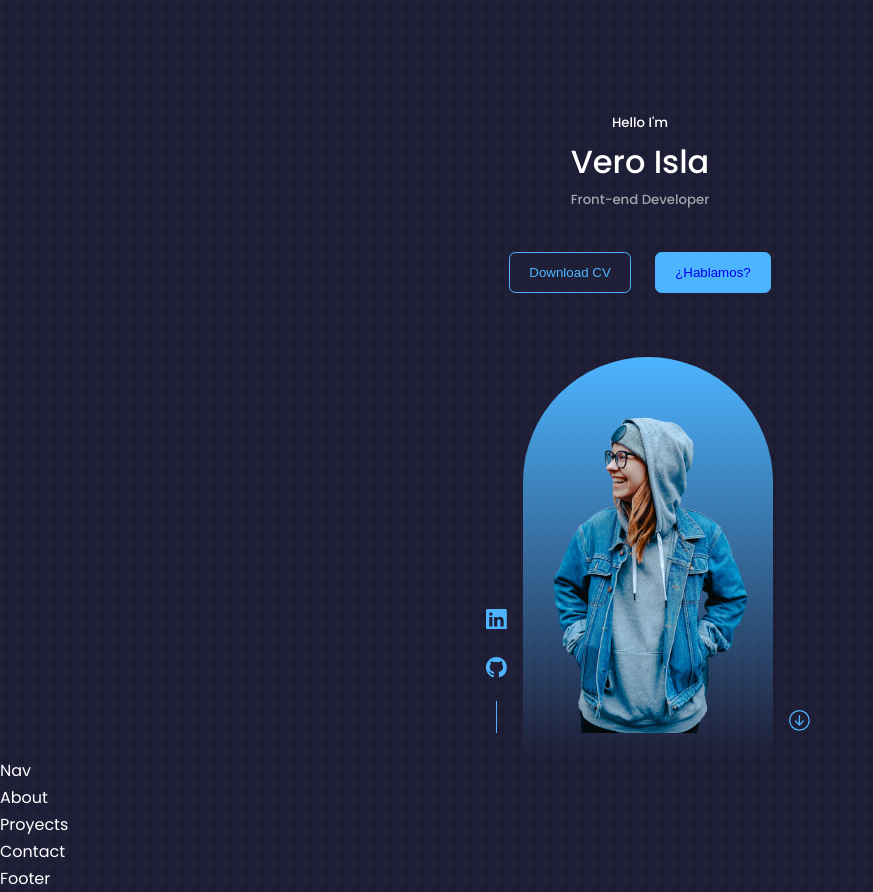
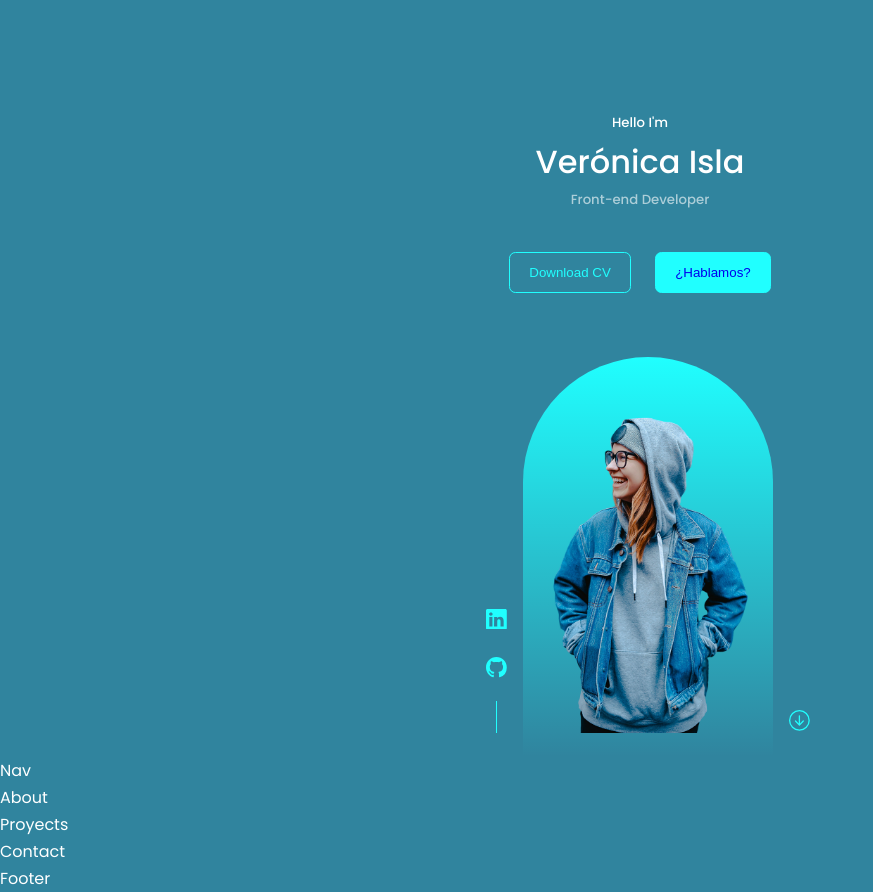
Before and after one commit to veroisla/Portfolio, a React (Create React App) app: page / in a window 1280 px wide. Shown: the whole page, without its empty margins (0-873 px from the left). Built offline with nearby package versions, Linux system fonts and the light colour scheme.

Commit message:
change colors header

```diff
--- a/src/components/Header.js
+++ b/src/components/Header.js
@@ -10,7 +10,7 @@ function Header() {
   return (
     <header className="header">
       <h5>Hello I'm</h5>
-      <h1>Vero Isla</h1>
+      <h1>Verónica Isla</h1>
       <h5 className="text-light">Front-end Developer</h5>
       <div className="header__btn--div">
         <button type="button" className="btn header__btn--cv">
--- a/src/styles/Core/Variables.scss
+++ b/src/styles/Core/Variables.scss
@@ -2,9 +2,22 @@
 //FONTS
 
 //COLORS
-$--color-bg:#1f1f38;
- $--color-bg-variant:#2c2c6c;
-$--color-primary: #4db5ff;
+// $--color-bg:#1f1f38;
+// $--color-bg-variant:#2c2c6c;
+// $--color-primary: #4db5ff;
+
+$--color-bg:#578079;
+$--color-primary: #b3f5bc;
+
+
+$--color-bg:#cc7295;
+$--color-primary: #f2e4dc;
+
+$--color-bg: #30849e;
+$--color-primary: #3fe7e7;
+$--color-primary: #20ffff;
+
+
 $--color-primary-variant:rgba(77, 181, 255, 0.4);
 $--color-white:#fff;
 $--color-light:rgba(255, 255, 255, 0.6);
@@ -32,7 +45,7 @@ body {
     background-color: $--color-bg;
     color: $--color-white;
     line-height: 1.7;
-    background-image: url(../../images/bg-texture.png);
+    // background-image: url(../../images/bg-texture.png);
 }
 
 //General Styles
```
